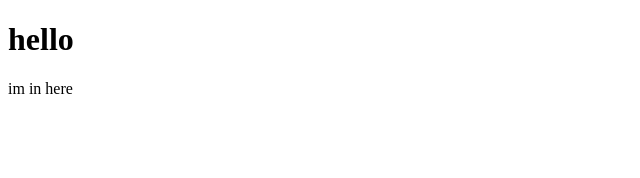
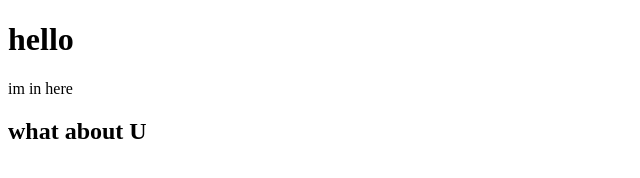
Before and after one commit to ssaraa97/homework, a plain HTML site: page index.html in a window 1280 px wide. Shown: the whole page, without its empty margins (0-640 px from the left). Drawn offline with Linux system fonts and the light colour scheme.

Commit message:
Test automation

```diff
--- a/index.html
+++ b/index.html
@@ -10,5 +10,6 @@
     <h1>hello</h1>
 
 <p> im in here</p>
+<h2> what about U</h2>
 </body>
 </html>
```
